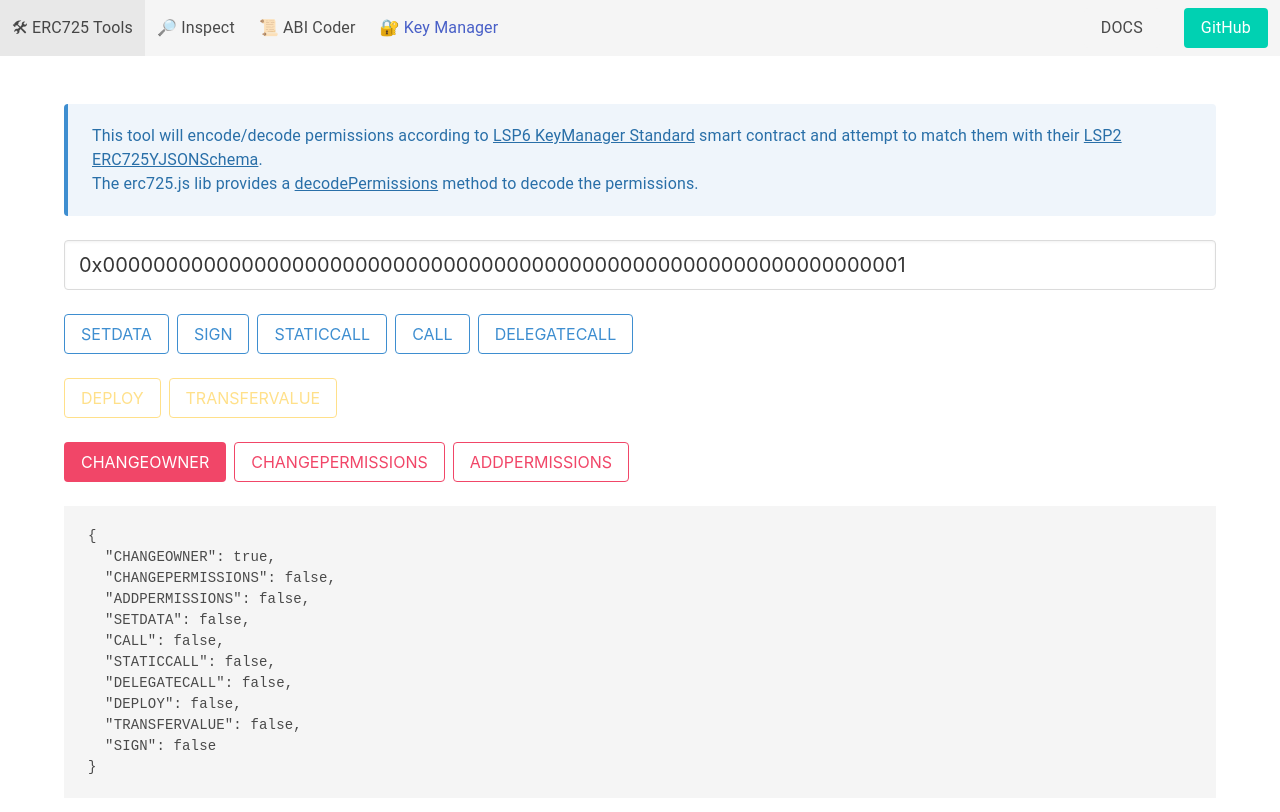
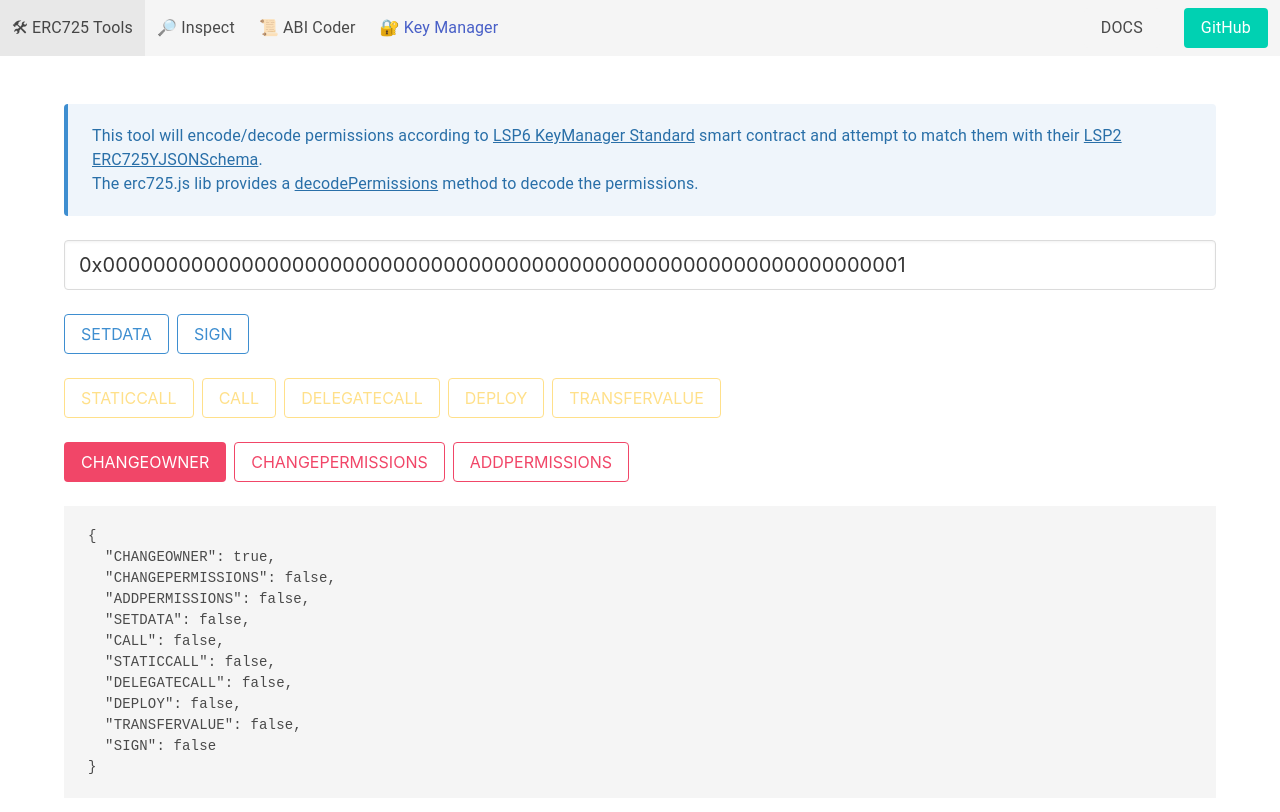
Before and after one commit to lukso-network/tools-erc725-inspect, a Next.js app: page /key-manager in a window 1280 px wide. Shown: the top 812 px of the page. Built offline with nearby package versions, Linux system fonts and the light colour scheme.

Commit message:
Change color for call km permissions

```diff
--- a/pages/key-manager.tsx
+++ b/pages/key-manager.tsx
@@ -74,24 +74,29 @@ const KeyManager: NextPage = () => {
       <div className="columns">
         <div className="column">
           <div className="buttons">
-            {['SETDATA', 'SIGN', 'STATICCALL', 'CALL', 'DELEGATECALL'].map(
-              (permission: string) => (
+            {['SETDATA', 'SIGN'].map((permission: string) => (
               <button
                 key={permission}
                 className={`button is-info ${
                   !decodedPermissions[permission] && 'is-outlined'
                 }`}
                 onClick={(e) => {
+                  e.preventDefault();
                   handlePermissionClick(permission);
                 }}
               >
                 {permission}
               </button>
-              ),
-            )}
+            ))}
           </div>
           <div className="buttons">
-            {['DEPLOY', 'TRANSFERVALUE'].map((permission: string) => (
+            {[
+              'STATICCALL',
+              'CALL',
+              'DELEGATECALL',
+              'DEPLOY',
+              'TRANSFERVALUE',
+            ].map((permission: string) => (
               <button
                 key={permission}
                 className={`button is-warning ${
```
Lines whose indentation alone changed are shown as unchanged.
